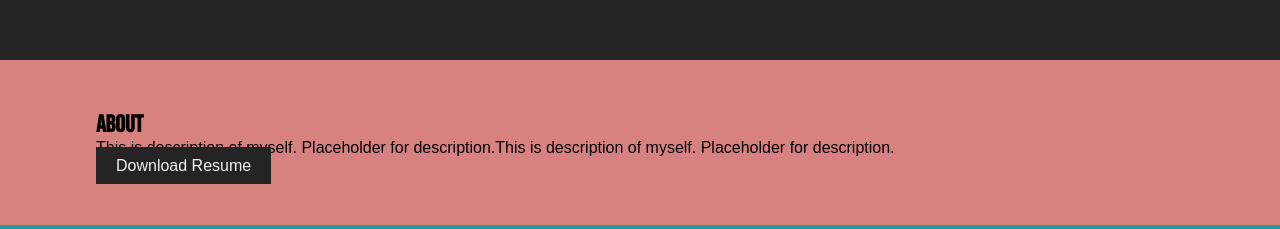
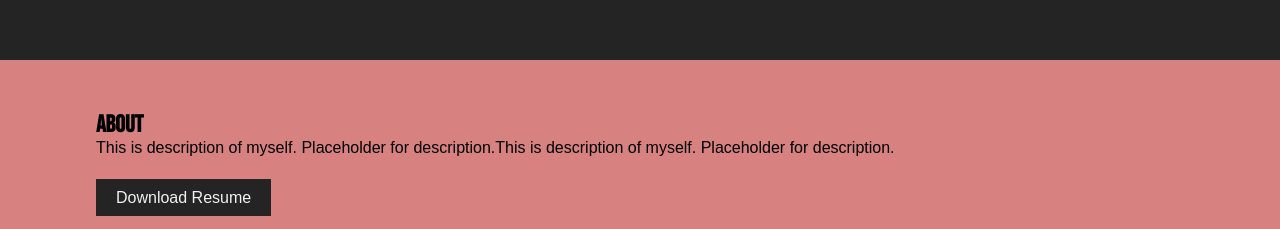
Before and after one commit to beatricehahn/portfolio, a SvelteKit app in the folder my-portfolio/: page / in a window 1280 px wide. Shown: the part 1000-1229 px from the top of the page. Built offline with nearby package versions, Linux system fonts and the light colour scheme.

Commit message:
Fix vertical spacing

```diff
--- a/my-portfolio/src/routes/+page.svelte
+++ b/my-portfolio/src/routes/+page.svelte
@@ -109,6 +109,10 @@
         background-color: rgb(216, 129, 129);
     }
 
+    #about-section > p {
+        margin-bottom: 32px;
+    }
+
     #work-section {
         background-color: rgb(33, 155, 155);
     }
```
